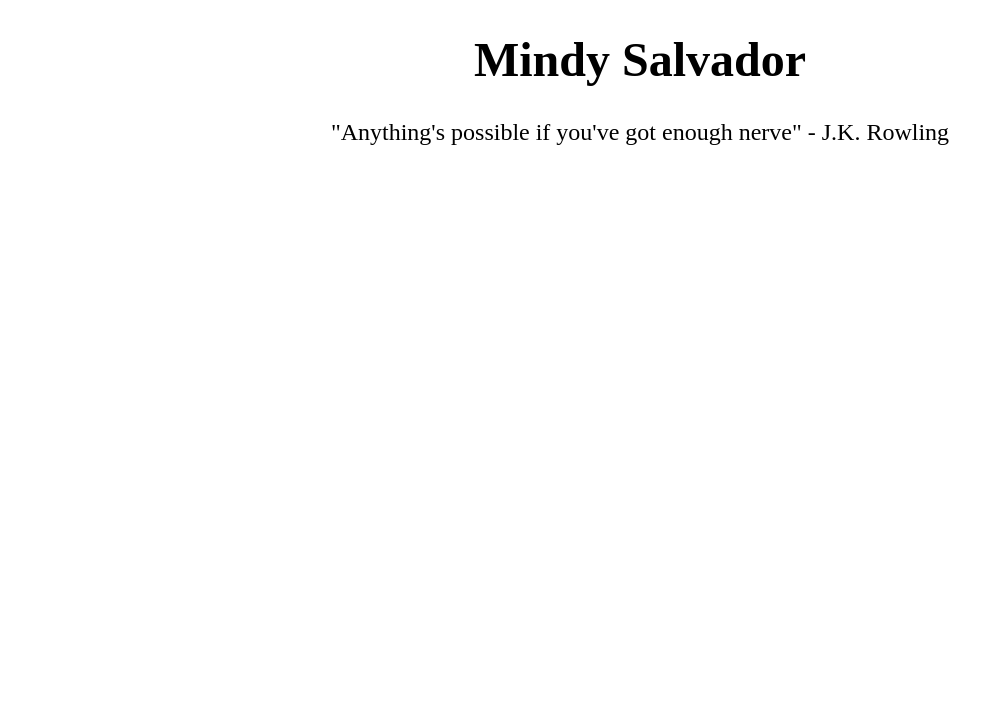
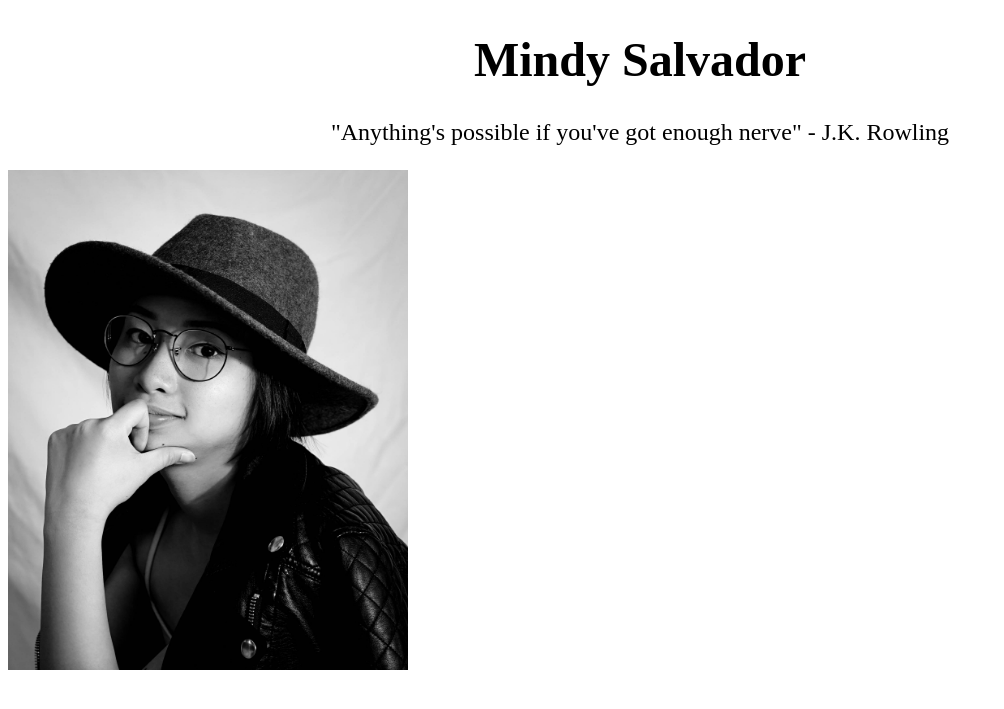
Before and after one commit to salvadormindy/salvadormindy.github.io, a Jekyll site: the page index.html, which Jekyll copies as it is, in a window 1280 px wide. Shown: the top 709 px of the page, without its empty margins (0-1004 px from the left). Built offline with Jekyll 4.4.1, drawn with Linux system fonts in a browser that asks for light colours.

Commit message:
Update index.html

```diff
--- a/index.html
+++ b/index.html
@@ -20,6 +20,7 @@
   <body>
   <h1 align="center">Mindy Salvador</h1>
     <p align="center">"Anything's possible if you've got enough nerve" - J.K. Rowling</p>
+    <img src="mindy.jpg" style="width:400px;height:500px;">
 
   </body>
   </html>
```
